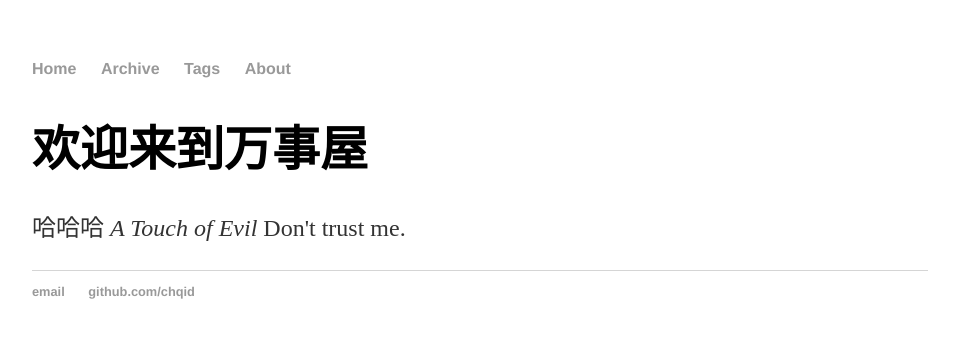
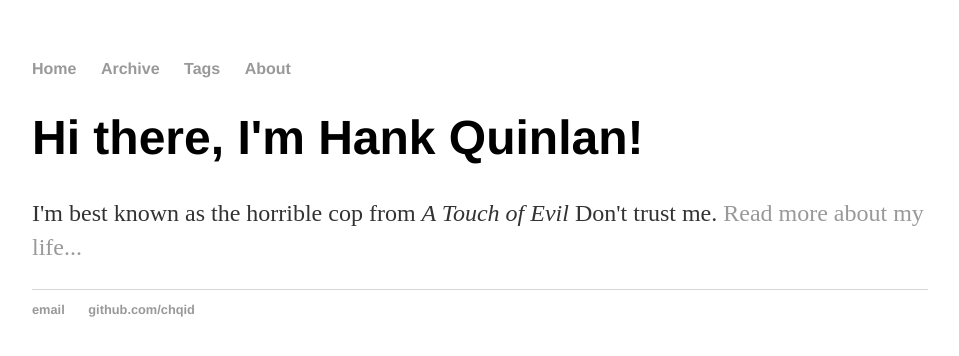
Before and after one commit to chqid/chqid.blog.io, a Jekyll site: the page built from index.html, in a window 1280 px wide. Shown: the top 356 px of the page, without its empty margins (160-1119 px from the left). Built offline with Jekyll 4.4.1, drawn with Linux system fonts in a browser that asks for light colours.

Commit message:
Update index.html

```diff
--- a/index.html
+++ b/index.html
@@ -1,9 +1,8 @@
 ---
 layout: default
-title: "万事屋"
+title: Hank Quinlan, Horrible Cop
 ---
-
 <div class="blurb">
-	<h1>欢迎来到万事屋</h1>
-	<p>哈哈哈 <em>A Touch of Evil</em> Don't trust me. <a href="/about">
+	<h1>Hi there, I'm Hank Quinlan!</h1>
+	<p>I'm best known as the horrible cop from <em>A Touch of Evil</em> Don't trust me. <a href="/about">Read more about my life...</a></p>
 </div><!-- /.blurb -->
```
